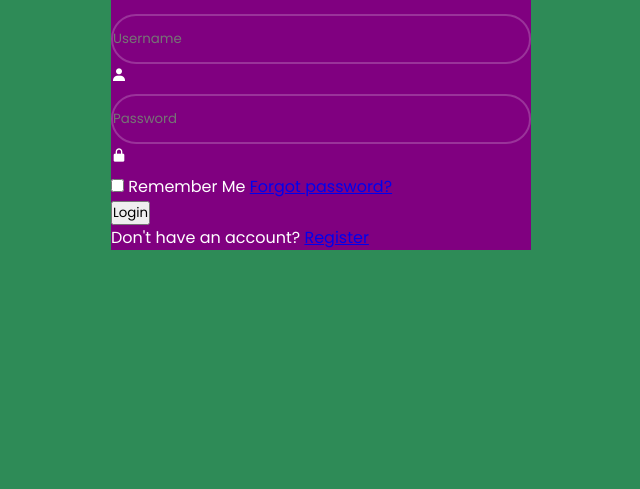
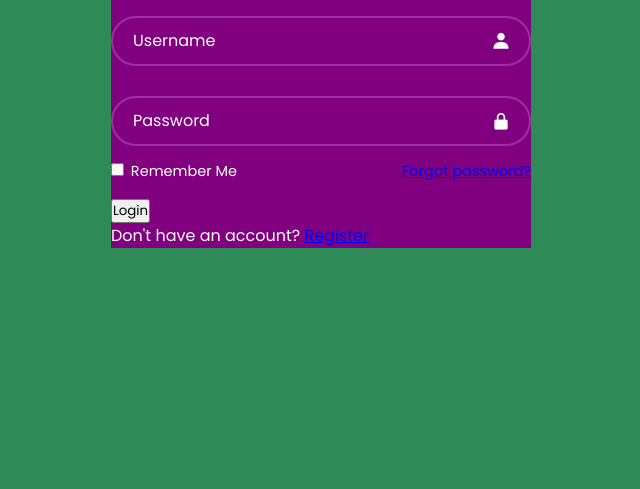
Before and after one commit to Afraar99/Login-Form, a plain HTML site: page index.html in a window 1280 px wide. Shown: the part 311-800 px from the top of the page, without its empty margins (319-959 px from the left). Drawn offline with nearby package versions, Linux system fonts and the light colour scheme.

Commit message:
Add styling to input box and remember-forgot section

```diff
--- a/style.css
+++ b/style.css
@@ -27,6 +27,7 @@ body {
 }
 
 .wrapper .input-box {
+  position: relative;
   width: 100%;
   height: 50px;
   margin: 30px 0;
@@ -40,4 +41,31 @@ body {
   outline: none;
   border: 2px solid rgba(255, 255, 255, 0.2);
   border-radius: 40px;
+  font-size: 16px;
+  color: #fff;
+  padding: 20px 45px 20px 20px;
 }
+
+.input-box input::placeholder {
+  color: #fff;
+}
+
+.input-box i {
+  position: absolute;
+  right: 20px;
+  top: 50%;
+  transform: translateY(-50%);
+  font-size: 20px;
+}
+
+.wrapper .remember-forgot {
+  display: flex;
+  justify-content: space-between;
+  font-size: 14.5px;
+  margin: -15px 0 15px;
+}
+
+.remember-forgot label input {
+  accent-color: #fff;
+  margin-right: 3px;
+}
```
